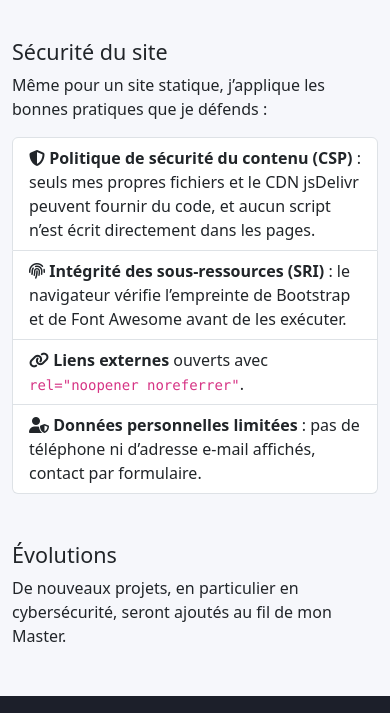
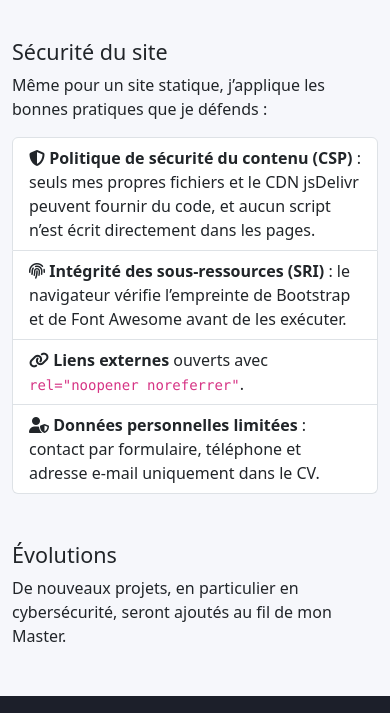
Before and after one commit to MiscuitAtlas/portfolio-bootstrap, a plain HTML site: page a-propos.html in a window 390 px wide. Shown: the part 1640-2353 px from the top of the page. Drawn offline with nearby package versions, Linux system fonts and the light colour scheme.

Commit message:
Contact : téléphone et email uniquement dans le CV

```diff
--- a/a-propos.html
+++ b/a-propos.html
@@ -58,7 +58,7 @@
                     <li class="list-group-item"><i class="fa-solid fa-shield-halved" aria-hidden="true"></i> <strong>Politique de sécurité du contenu (CSP)</strong> : seuls mes propres fichiers et le CDN jsDelivr peuvent fournir du code, et aucun script n’est écrit directement dans les pages.</li>
                     <li class="list-group-item"><i class="fa-solid fa-fingerprint" aria-hidden="true"></i> <strong>Intégrité des sous-ressources (SRI)</strong> : le navigateur vérifie l’empreinte de Bootstrap et de Font Awesome avant de les exécuter.</li>
                     <li class="list-group-item"><i class="fa-solid fa-link" aria-hidden="true"></i> <strong>Liens externes</strong> ouverts avec <code>rel="noopener noreferrer"</code>.</li>
-                    <li class="list-group-item"><i class="fa-solid fa-user-shield" aria-hidden="true"></i> <strong>Données personnelles limitées</strong> : pas de téléphone ni d’adresse e-mail affichés, contact par formulaire.</li>
+                    <li class="list-group-item"><i class="fa-solid fa-user-shield" aria-hidden="true"></i> <strong>Données personnelles limitées</strong> : contact par formulaire, téléphone et adresse e-mail uniquement dans le CV.</li>
                 </ul>
 
                 <h2 class="h4 mt-5">Évolutions</h2>
```
Also changed, not shown: 1 other file.
